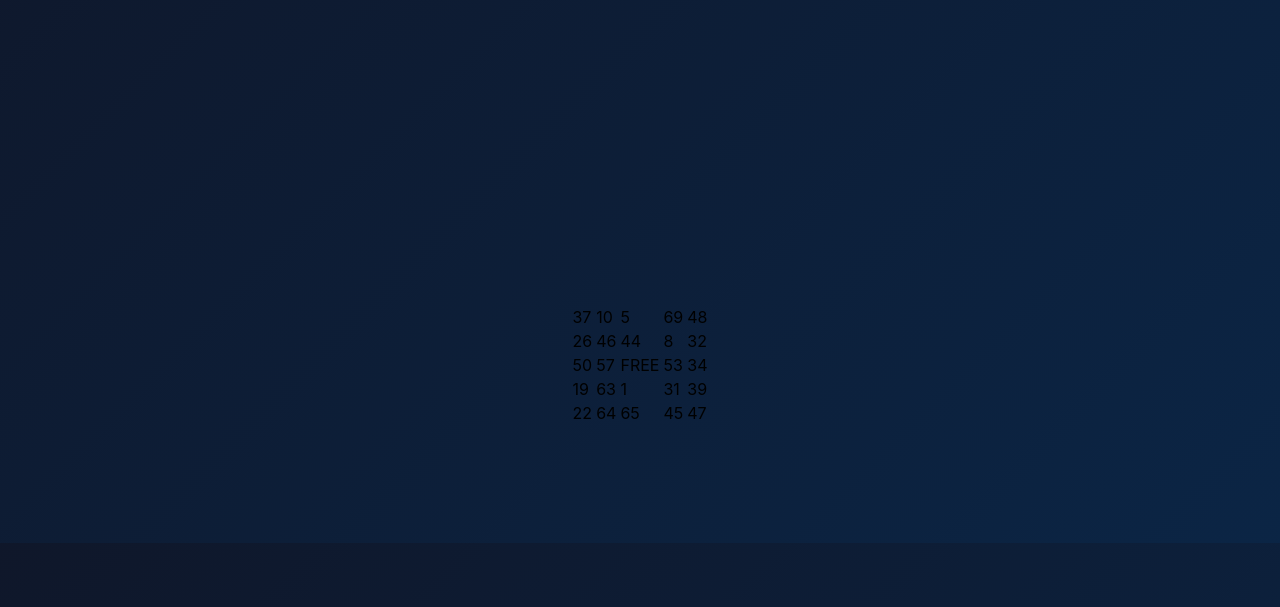
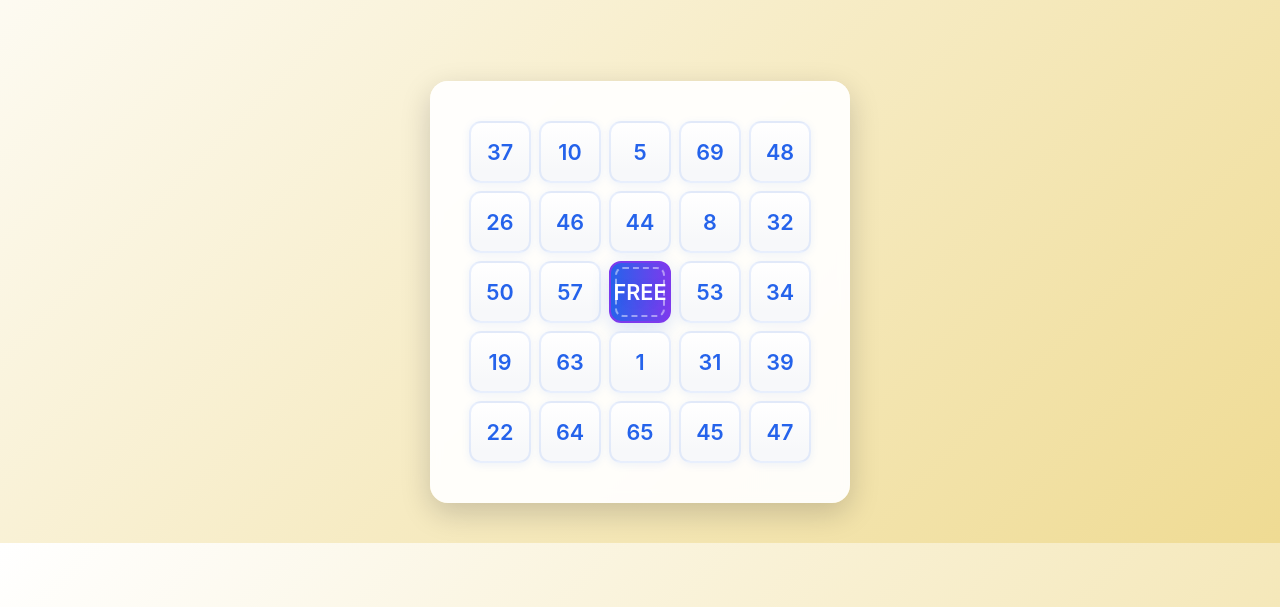
Before and after one commit to Wholesome-Student/kdbxttrc, a plain HTML site: page pages/bingo/index.html in a window 1280 px wide. Shown: the part 257-864 px from the top of the page. Drawn offline with Linux system fonts and the light colour scheme.

Commit message:
ビンゴページの見た目だけ完成 🤩

```diff
--- a/pages/bingo/index.css
+++ b/pages/bingo/index.css
@@ -1,13 +1,13 @@
+/* 共通のカラーバリアントを流用 */
 :root {
-  --bg-1: #0f172a;
-  --bg-2: #0b2545;
+  --bg-1: #ffffff;
+  --bg-2: #efdb93;
   --card-bg: rgba(255,255,255,0.92);
-  --accent: #2563eb; /* 青系アクセント */
-  --accent-2: #7c3aed; /* 補助色 */
+  --accent: #2563eb;
+  --accent-2: #7c3aed;
   --muted: #6b7280;
 }
 
-/* ページ全体 */
 html, body {
   height: 100%;
 }
@@ -23,89 +23,98 @@ body {
   padding: 32px;
 }
 
-/* フォームカード */
-form {
+h1 {
+  color: var(--accent);
+  text-align: center;
+  margin-bottom: 24px;
+  letter-spacing: 0.08em;
+  font-size: 2.2rem;
+  font-weight: 700;
+  text-shadow: 0 2px 12px rgba(37,99,235,0.08);
+}
+
+#app {
   background: var(--card-bg);
   backdrop-filter: blur(6px);
   -webkit-backdrop-filter: blur(6px);
-  border-radius: 14px;
-  box-shadow: 0 10px 30px rgba(2,6,23,0.6), inset 0 1px 0 rgba(255,255,255,0.4);
-  padding: 28px 26px;
+  border-radius: 18px;
+  box-shadow: 0 10px 30px rgba(2,6,23,0.18), inset 0 1px 0 rgba(255,255,255,0.4);
+  padding: 32px 24px;
+  max-width: 420px;
   width: 100%;
-  max-width: 420px;
   box-sizing: border-box;
   display: flex;
   flex-direction: column;
-  gap: 14px;
-  align-items: stretch;
+  align-items: center;
 }
 
-/* 入力 */
-#login-username {
-  padding: 12px 14px;
-  font-size: 16px;
-  border-radius: 10px;
-  border: 1px solid rgba(15,23,42,0.08);
-  background: linear-gradient(180deg, #fff, #fbfdff);
-  color: #0b1220;
-  outline: none;
-  transition: box-shadow 180ms ease, border-color 180ms ease, transform 120ms ease;
-  box-shadow: 0 1px 2px rgba(2,6,23,0.04);
-}
-#login-username::placeholder {
-  color: var(--muted);
-}
-#login-username:focus {
-  border-color: rgba(37,99,235,0.9);
-  box-shadow: 0 6px 18px rgba(37,99,235,0.12);
-  transform: translateY(-1px);
+.bingo {
+  border-collapse: separate;
+  border-spacing: 8px;
+  margin: 0 auto;
+  background: none;
 }
 
-/* ユーザー名ラベル */
-label[for="login-username"] {
-  font-size: 15px;
-  font-weight: 500;
+.cell {
+  width: 56px;
+  height: 56px;
+  background: linear-gradient(180deg, #fff, #f7f8fa 80%);
+  border-radius: 12px;
+  box-shadow: 0 2px 8px rgba(37,99,235,0.08);
+  border: 2px solid rgba(37,99,235,0.10);
+  text-align: center;
+  font-size: 1.35rem;
+  font-weight: 600;
   color: var(--accent);
-  margin-bottom: 2px;
-  letter-spacing: 0.02em;
-  display: block;
-  transition: color 180ms;
+  cursor: pointer;
+  transition: background 0.18s, color 0.18s, box-shadow 0.18s, border-color 0.18s;
+  user-select: none;
+  position: relative;
 }
-form:focus-within label[for="login-username"] {
-  color: var(--accent-2);
+.cell:hover {
+  background: linear-gradient(180deg, #e0e7ff 60%, #fff 100%);
+  box-shadow: 0 4px 16px rgba(124,58,237,0.10);
+  border-color: var(--accent-2);
+}
+.cell.checked {
+  background: linear-gradient(90deg, var(--accent), var(--accent-2));
+  color: #fff;
+  box-shadow: 0 6px 18px rgba(37,99,235,0.18);
+  border-color: var(--accent-2);
+  text-shadow: 0 2px 8px rgba(37,99,235,0.18);
+}
+.cell:active {
+  opacity: 0.92;
 }
 
-/* ボタン */
-#login-submit {
-  padding: 12px 14px;
-  font-size: 16px;
-  border-radius: 10px;
-  border: none;
-  background: linear-gradient(90deg, var(--accent), var(--accent-2));
-  color: #fff;
-  font-weight: 600;
-  cursor: pointer;
-  transition: transform 140ms ease, box-shadow 140ms ease, opacity 140ms ease;
-  box-shadow: 0 8px 20px rgba(37,99,235,0.18);
-}
-#login-submit:hover {
-  transform: translateY(-2px);
-  box-shadow: 0 14px 34px rgba(37,99,235,0.18);
-}
-#login-submit:active {
-  transform: translateY(0);
-  opacity: 0.96;
+/* FREE セルの特別な装飾 */
+.cell.checked:after {
+  content: '';
+  position: absolute;
+  inset: 4px;
+  border-radius: 8px;
+  border: 2px dashed #fff7;
+  pointer-events: none;
 }
 
-/* レスポンシブと微調整 */
-@media (max-width: 420px) {
-  form {
-    padding: 20px;
+/* レスポンシブ調整 */
+@media (max-width: 520px) {
+  #app {
+    padding: 16px 4px;
     border-radius: 12px;
+    max-width: 98vw;
+  }
+  .cell {
+    width: 36px;
+    height: 36px;
+    font-size: 1rem;
+    border-radius: 8px;
+  }
+  .bingo {
+    border-spacing: 4px;
   }
 }
 
-/* ユーザーがアニメーションを減らしたい場合 */
 @media (prefers-reduced-motion: reduce) {
   * {
     transition: none !important;
--- a/pages/login/index.css
+++ b/pages/login/index.css
@@ -1,6 +1,6 @@
 :root {
-  --bg-1: #0f172a;
-  --bg-2: #0b2545;
+  --bg-1: #ffffff;
+  --bg-2: #efdb93;
   --card-bg: rgba(255,255,255,0.92);
   --accent: #2563eb; /* 青系アクセント */
   --accent-2: #7c3aed; /* 補助色 */
```
Also changed, not shown: pages/bingo/index.html (+9 -1 lines).
